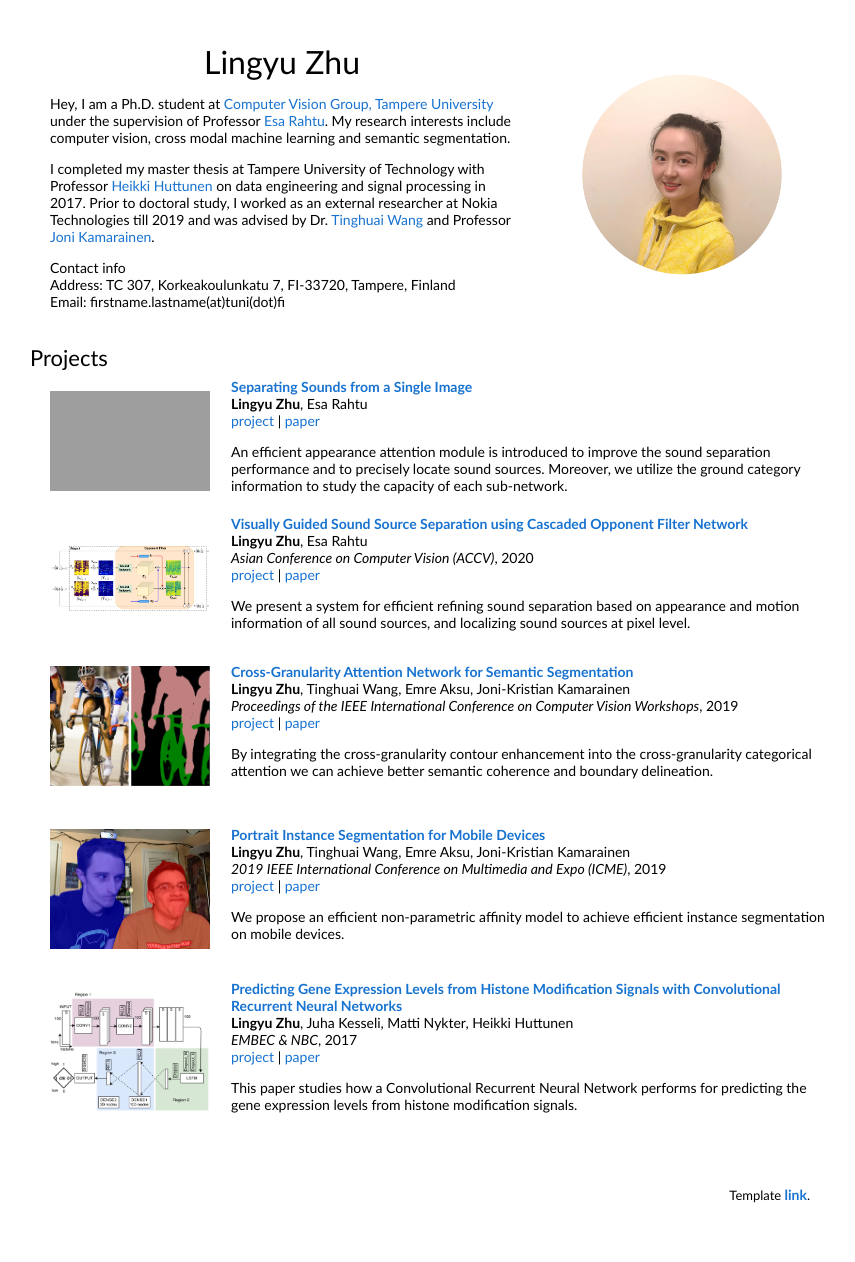
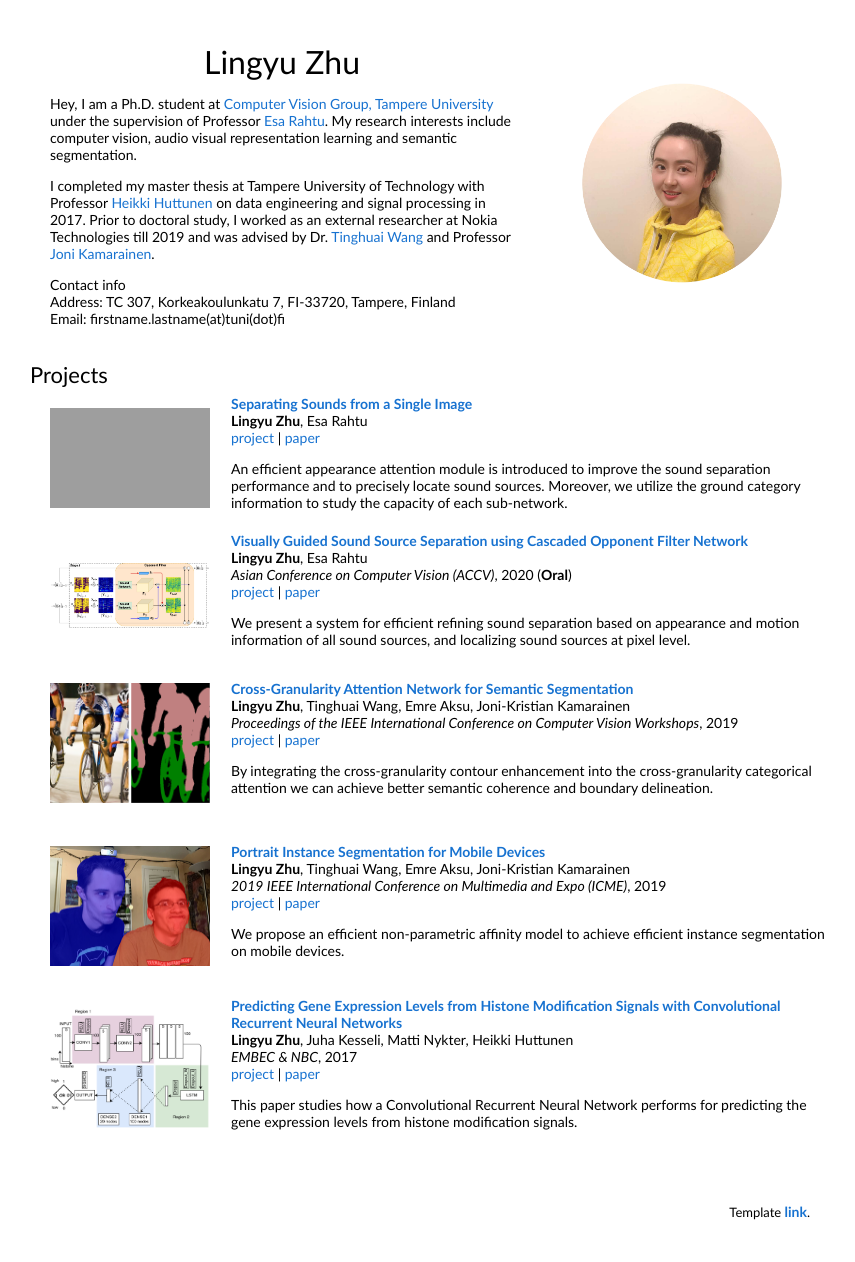
Before and after one commit to ly-zhu/ly-zhu.github.io, a Jekyll site: the page index.html, which Jekyll copies as it is, in a window 1280 px wide. Shown: the whole page, without its empty margins (210-1065 px from the left). Built offline with Jekyll 4.4.1, drawn with Linux system fonts in a browser that asks for light colours; grey boxes are pictures that could not be loaded.

Commit message:
accv oral

```diff
--- a/index.html
+++ b/index.html
@@ -19,7 +19,7 @@
                 <p style="text-align:center">
                   <name>Lingyu Zhu</name>
                 </p>
-                <p>Hey, I am a Ph.D. student at <a href="https://research.tuni.fi/vision/">Computer Vision Group, Tampere University</a> under the supervision of Professor <a href="http://esa.rahtu.fi/">Esa Rahtu</a>. My research interests include computer vision, cross modal machine learning and semantic segmentation.
+                <p>Hey, I am a Ph.D. student at <a href="https://research.tuni.fi/vision/">Computer Vision Group, Tampere University</a> under the supervision of Professor <a href="http://esa.rahtu.fi/">Esa Rahtu</a>. My research interests include computer vision, audio visual representation learning and semantic segmentation.
                 </p>
                 <p>I completed my master thesis at Tampere University of Technology with Professor <a href="http://www.cs.tut.fi/~hehu/">Heikki Huttunen</a> on data engineering and signal processing in 2017. Prior to doctoral study, I worked as an external researcher at Nokia Technologies till 2019 and was advised by Dr. <a href="https://sites.google.com/site/tinghuaiw/">Tinghuai Wang</a> and Professor <a href="http://vision.cs.tut.fi/personal/JoniKamarainen/">Joni Kamarainen</a>.
                 </p>
@@ -88,7 +88,7 @@
           <br>
           <strong>Lingyu Zhu</strong>, Esa Rahtu
           <br>
-          <em>Asian Conference on Computer Vision (ACCV)</em>, 2020
+          <em>Asian Conference on Computer Vision (ACCV)</em>, 2020 (<strong>Oral</strong>)
           <br>
           <a href="https://ly-zhu.github.io/cof-net">project</a> |
           <a href="https://arxiv.org/pdf/2006.03028.pdf">paper</a>
```
